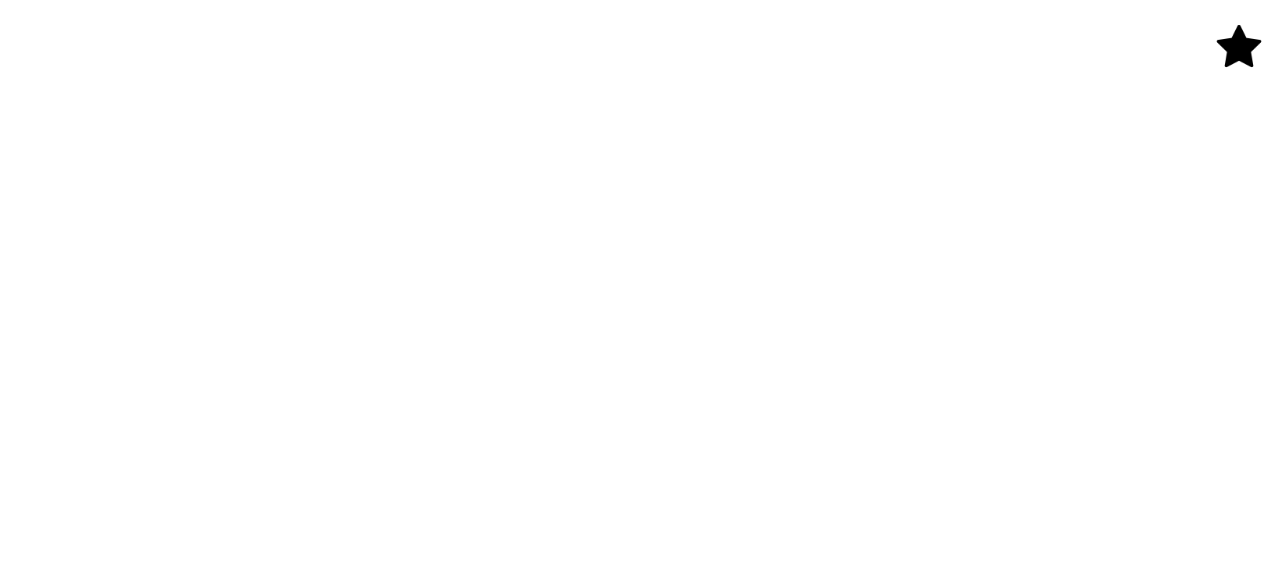
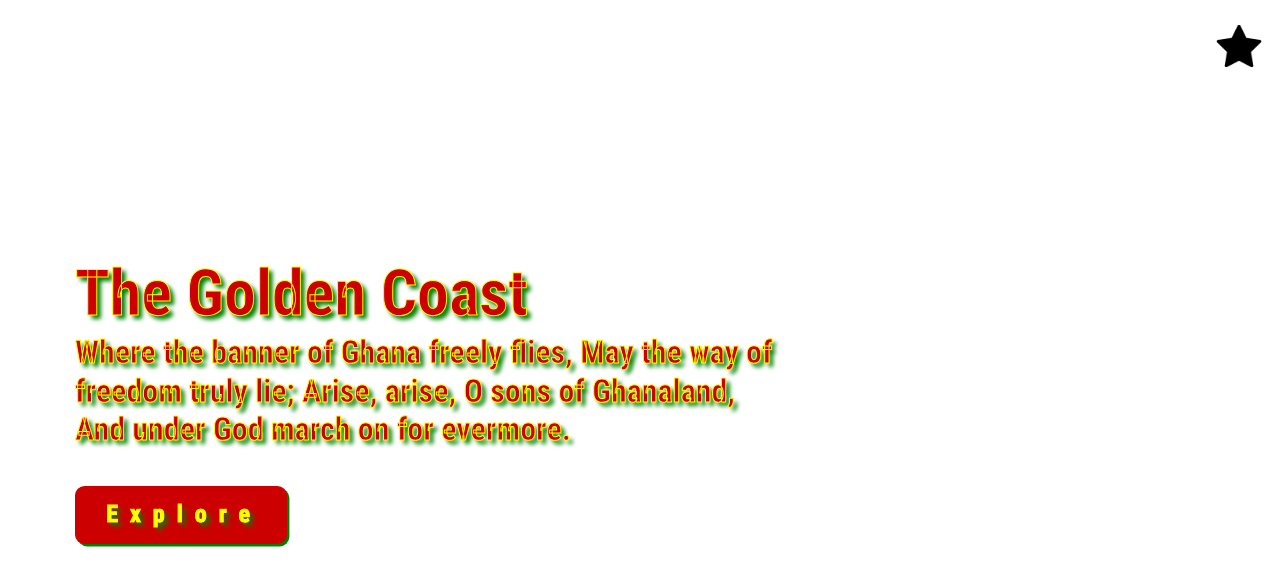
Before and after one commit to Enocho1-1/Ghana-React, a React (Create React App) app in the folder ghana/: page / in a window 1280 px wide. Shown: the top 586 px of the page. Built offline with nearby package versions, Linux system fonts and the light colour scheme.

Commit message:
Introduction Component
-Intro component created
-text & button included

```diff
--- a/ghana/src/App.js
+++ b/ghana/src/App.js
@@ -1,6 +1,7 @@
 import "./App.css"
 import { Navbar } from "./components/Navbar"
 import { Sidemenu } from "./components/Sidemenu"
+import { Introtext } from "./components/Introtext"
 
 export const App = () => {
   return (
@@ -9,6 +10,8 @@ export const App = () => {
         < Navbar />
         {/* Navagation Menu */}
         < Sidemenu />
+        {/* Introduction Text Menu */}
+        < Introtext />
       </main>
   )
 }
--- /dev/null
+++ b/ghana/src/components/Introtext.js
@@ -0,0 +1,17 @@
+import "./introtext.css"
+
+export const Introtext = () => {
+  return (
+    <div className="home-container">
+        <div className="intro-text">
+            <h1>The Golden Coast</h1>
+            Where the banner of Ghana freely flies,
+            May the way of freedom truly lie;
+            Arise, arise, O sons of Ghanaland,
+            And under God march on for evermore.
+            <a href="#landmarks" className="intro-button">Explore</a>
+        </div>
+
+    </div>
+  )
+}
--- /dev/null
+++ b/ghana/src/components/introtext.css
@@ -0,0 +1,47 @@
+.home-container{
+    display: flex;
+    position: absolute;
+    height: 100vh;
+    width: 100vw;
+    z-index: 1;
+  }
+
+
+  .intro-text{
+    margin: 4.688rem;
+    width: 21.875em;
+    align-self: center;
+    font-size: 2rem;
+    line-height: 1.2;
+    color: #cc0000;
+    text-shadow: 4px 4px 4px #008000;
+    -webkit-text-stroke: 1px #ffff00;
+  }
+
+  .intro-button{
+    display: block;
+    max-width: 9.375rem;
+    margin-top: 1.563em;
+    background: #cc0000;
+    text-decoration: none;
+    color: #ffff00;
+    font-family: inherit;
+    letter-spacing: 0.5em;
+    padding: 0.6em 1.3em;
+    font-size: 1.5rem;
+    border: none;
+    border-radius: 0.4em;
+    box-shadow: 0.1em 0.1em #008000;
+  }
+
+
+  .intro-button:hover {
+    transform: translate(-0.05em, -0.05em);
+    box-shadow: 0.15em 0.15em;
+    cursor: pointer;
+  }
+
+  .intro-button:active {
+    transform: translate(0.05em, 0.05em);
+    box-shadow: 0.05em 0.05em;
+  }
```
